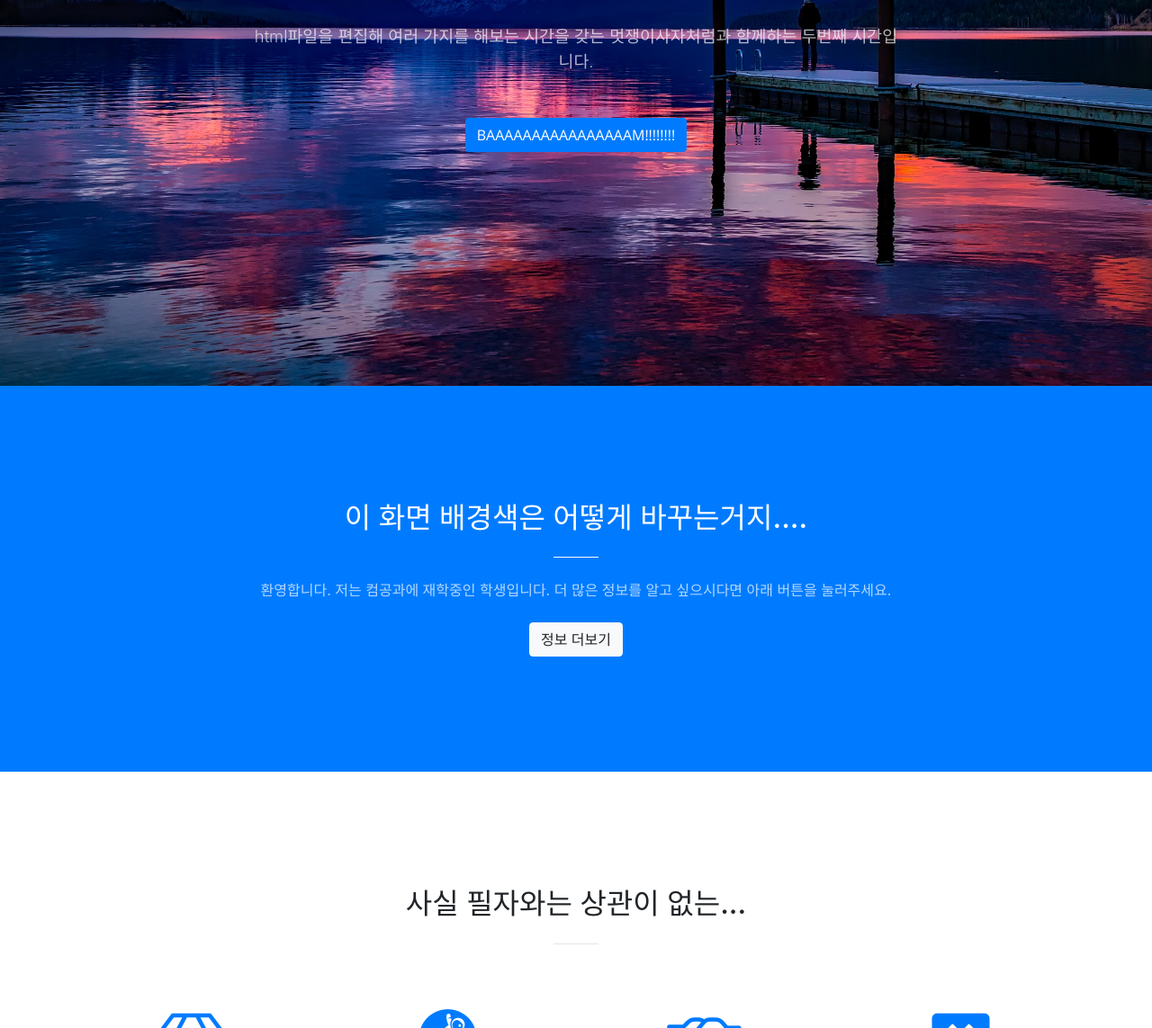
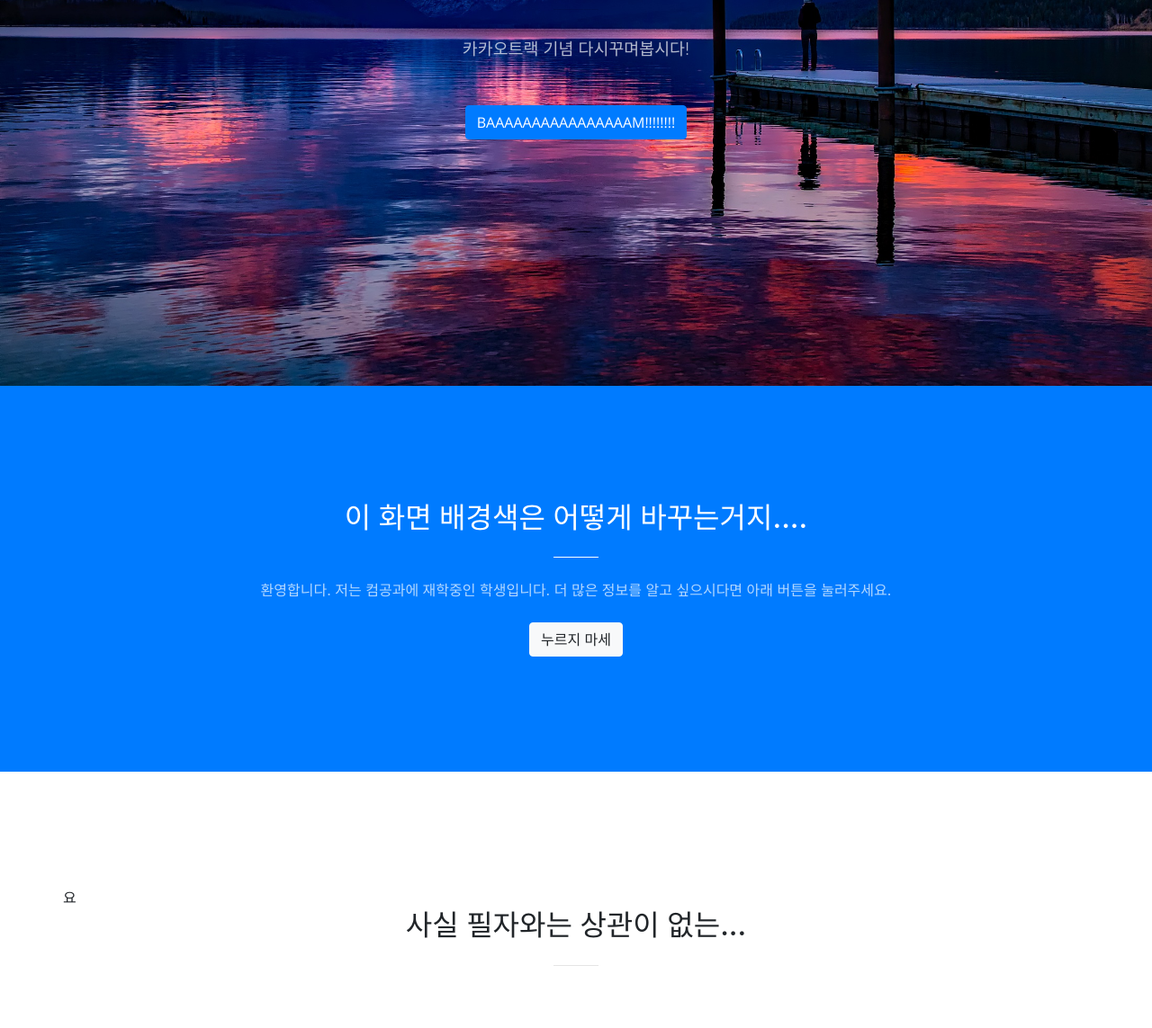
Before and after one commit to kms278711/likelion.github.io, a website with bundled scripts: page index.html in a window 1280 px wide. Shown: the part 371-1514 px from the top of the page at 90% size. Built offline with nearby package versions, Linux system fonts and the light colour scheme.

Commit message:
카카오트랙 교과목 시간 수정

```diff
--- a/index.html
+++ b/index.html
@@ -64,7 +64,7 @@
             <hr>
           </div>
           <div class="col-lg-8 mx-auto">
-            <p class="text-faded mb-5">html파일을 편집해 여러 가지를 해보는 시간을 갖는 멋쟁이사자처럼과 함께하는 두번째 시간입니다.</p>
+            <p class="text-faded mb-5">카카오트랙 기념 다시꾸며봅시다!</p>
             <a class="btn btn-primary btn-xl js-scroll-trigger" href="#about">Baaaaaaaaaaaaaaaam!!!!!!!!</a>
           </div>
         </div>
@@ -78,7 +78,7 @@
             <h2 class="section-heading text-white">이 화면 배경색은 어떻게 바꾸는거지....</h2>
             <hr class="light my-4">
             <p class="text-faded mb-4">환영합니다. 저는 컴공과에 재학중인 학생입니다. 더 많은 정보를 알고 싶으시다면 아래 버튼을 눌러주세요.</p>
-            <a class="btn btn-light btn-xl js-scroll-trigger" href="#services">정보 더보기</a>
+            <a class="btn btn-light btn-xl js-scroll-trigger" href="#services">누르지 마세</a>
           </div>
         </div>
       </div>
@@ -86,7 +86,7 @@
 
     <section id="services">
       <div class="container">
-        <div class="row">
+        <div class="row">요
           <div class="col-lg-12 text-center">
             <h2 class="section-heading">사실 필자와는 상관이 없는...</h2>
             <hr class="my-4">
@@ -248,12 +248,12 @@
         <div class="row">
           <div class="col-lg-4 ml-auto text-center">
             <i class="fa fa-phone fa-3x mb-3 sr-contact"></i>
-            <p>010-2018-0402</p>
+            <p>010-xxxx-xxxx</p>
           </div>
           <div class="col-lg-4 mr-auto text-center">
             <i class="fa fa-envelope-o fa-3x mb-3 sr-contact"></i>
             <p>
-              <a href="mailto:your-email@your-domain.com">Mail@mail.com</a>
+              <a href="mailto:your-email@your-domain.com">kms278711@naver.com</a>
             </p>
           </div>
         </div>
```
